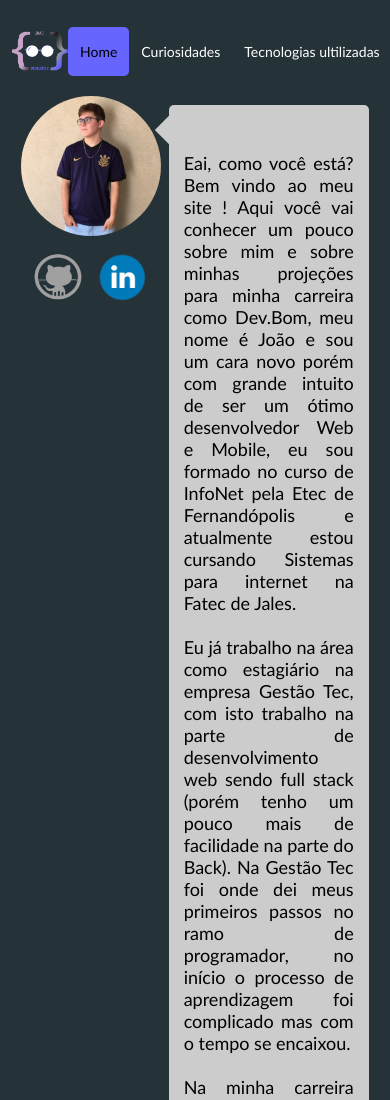
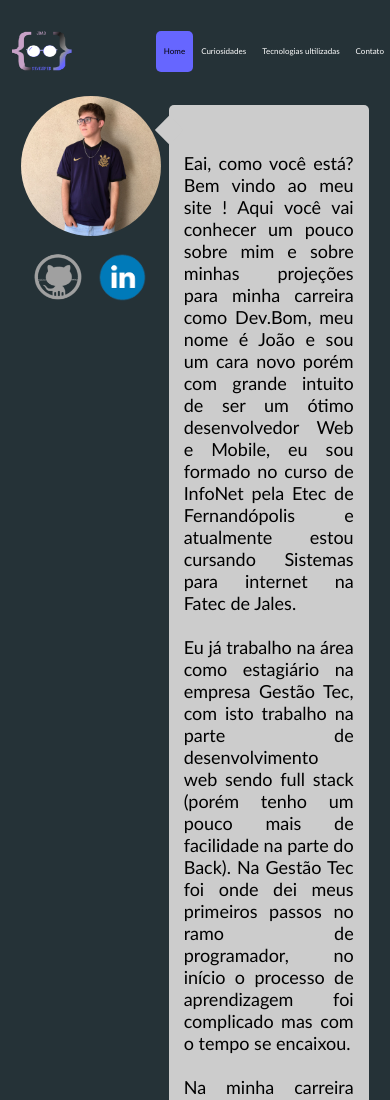
Before and after one commit to JoaoFelipe007/portifolio-joao, a plain HTML site: page index.html in a window 390 px wide. Shown: the top 1100 px of the page. Drawn offline with Linux system fonts and the light colour scheme.

Commit message:
Melhorando top

```diff
--- a/css/estilo.css
+++ b/css/estilo.css
@@ -313,9 +313,9 @@ body {
     float: left;
     color: rgb(255, 255, 255);
     text-align: center;
-    padding: 12px;
+    padding: 8px;
     text-decoration: double;
-    font-size: 14px;
+    font-size: 8px;
     line-height: 25px;
     border-radius: 5px;
   }
```
